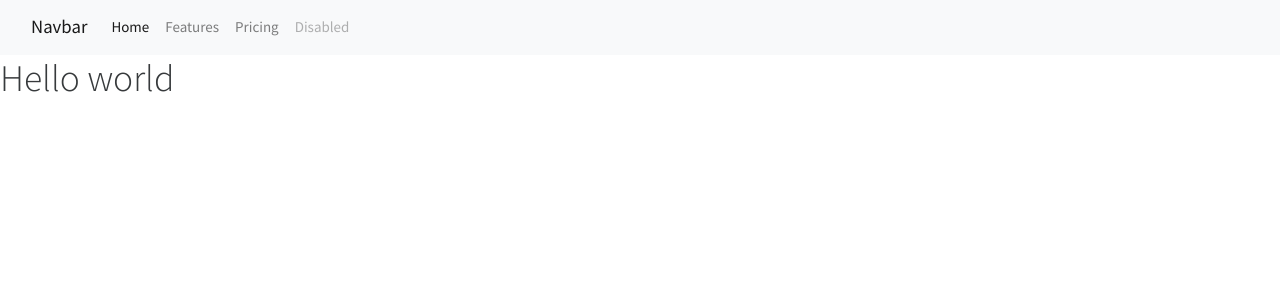
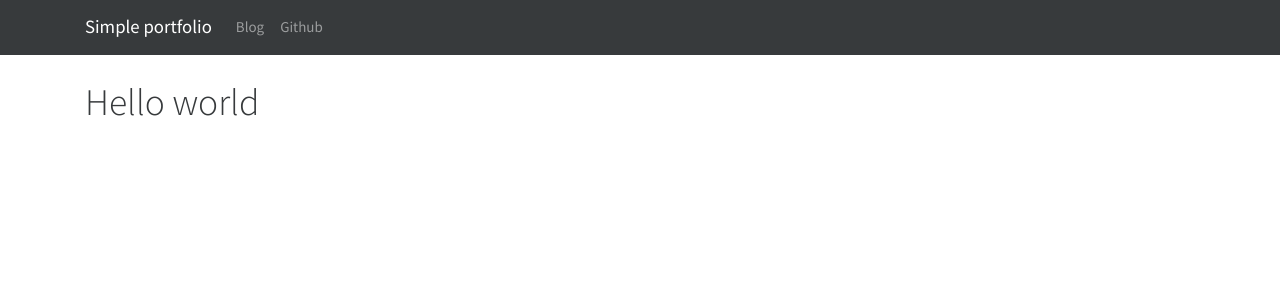
Before and after one commit to RubenZubicoa/Next-simple-app, a Next.js app: page / in a window 1280 px wide. Shown: the top 300 px of the page. Built offline with nearby package versions, Linux system fonts and the light colour scheme.

Commit message:
navbar styles

```diff
--- a/src/components/layout.js
+++ b/src/components/layout.js
@@ -3,7 +3,9 @@ import Navbar from './navbar';
 const Layout = ({ children }) => (
     <div>
         <Navbar />
-        {children}
+        <main className="container py-4">
+            {children}
+        </main>
     </div>
 )
 
--- a/src/components/navbar.js
+++ b/src/components/navbar.js
@@ -1,23 +1,25 @@
+import Link from 'next/link';
+
 const Navbar = () => (
-    <nav className="navbar navbar-expand-lg navbar-light bg-light">
-        <div className="container-fluid">
-            <a className="navbar-brand" href="#">Navbar</a>
+    <nav className="navbar navbar-expand-lg navbar-dark bg-dark">
+        <div className="container">
+            <Link href="/">
+                <a className="navbar-brand">Simple portfolio</a>
+            </Link>
             <button className="navbar-toggler" type="button" data-bs-toggle="collapse" data-bs-target="#navbarNav" aria-controls="navbarNav" aria-expanded="false" aria-label="Toggle navigation">
                 <span className="navbar-toggler-icon"></span>
             </button>
             <div className="collapse navbar-collapse" id="navbarNav">
                 <ul className="navbar-nav">
                     <li className="nav-item">
-                        <a className="nav-link active" aria-current="page" href="#">Home</a>
+                        <Link href="/blog">
+                            <a className="nav-link">Blog</a>
+                        </Link>
                     </li>
                     <li className="nav-item">
-                        <a className="nav-link" href="#">Features</a>
-                    </li>
-                    <li className="nav-item">
-                        <a className="nav-link" href="#">Pricing</a>
-                    </li>
-                    <li className="nav-item">
-                        <a className="nav-link disabled" href="#" tabindex="-1" aria-disabled="true">Disabled</a>
+                        <Link href="/github">
+                            <a className="nav-link" href="#">Github</a>
+                        </Link>
                     </li>
                 </ul>
             </div>
```
